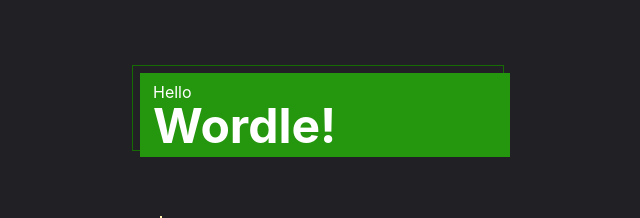
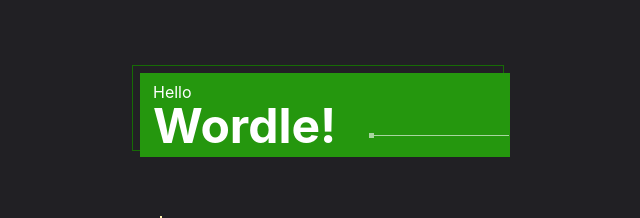
Before and after one commit to dvnlgls/wordle-solver, an Angular app: page / in a window 1280 px wide. Shown: the top 218 px of the page, without its empty margins (322-962 px from the left). Built offline with nearby package versions, Linux system fonts and the light colour scheme.

Commit message:
refine title logo

```diff
--- a/src/app/app.component.html
+++ b/src/app/app.component.html
@@ -3,6 +3,8 @@
     <div class="title-main">
       <div class="hello">Hello</div>
       <div class="wordle">Wordle!</div>
+      <div class="line"></div>
+      <div class="line-end"></div>
     </div>
 
     <div class="tips-main">
--- a/src/app/app.component.scss
+++ b/src/app/app.component.scss
@@ -51,6 +51,26 @@
   font-size: 3em;
   font-weight: bold;
   line-height: 1;
+}
+
+.title-main .line {
+  height: 1px;
+  width: 135px;
+  background-color: white;
+  position: absolute;
+  top: 69px;
+  right: -6px;
+  opacity: 0.6;
+}
+
+.title-main .line-end {
+  height: 5px;
+  width: 5px;
+  background-color: white;
+  position: absolute;
+  top: 67px;
+  right: 129px;
+  opacity: 0.6;
 }
 
 .title-section {
```
